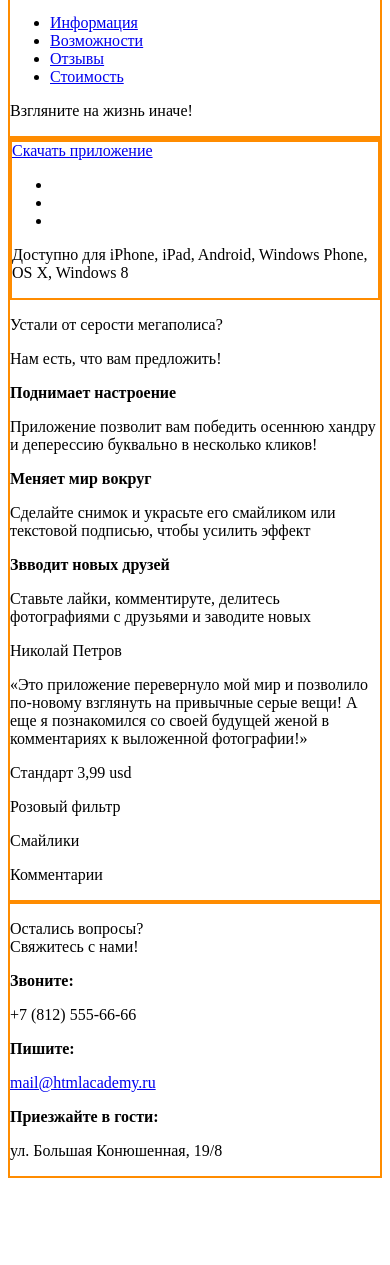
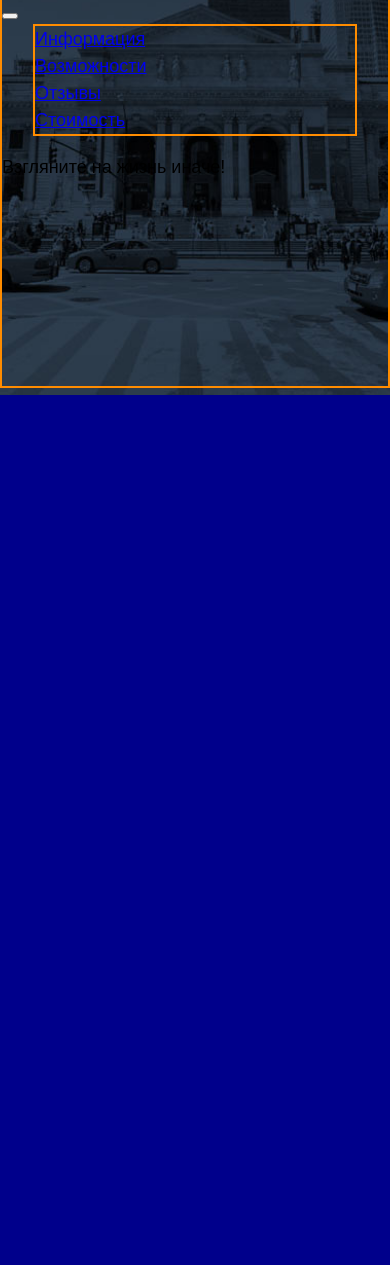
Before and after one commit to jack100500/18002-pink, a website: page index.html in a window 390 px wide. Shown: the part 80-1345 px from the top of the page. Before the commit the page ends 1266 px from the top, so only its background shows below. Drawn offline with nearby package versions, Linux system fonts and the light colour scheme; files that its build step writes are made by us from their sources.

Commit message:
Черновик

```diff
--- a/index.html
+++ b/index.html
@@ -4,124 +4,127 @@
   <meta charset="utf-8">
   <title>HTML Academy: Пинк</title>
   <link href="css/style.css" rel="stylesheet">
+  <meta name="viewport" content="width=device-width, initial-scale=1">
 </head>
 <body>
-<header class="header  header--index">
-  <div class="header__upper">
-    <p class="header__logo">PINK</p>
-    <button class="header__burger-button">
-      <span class="header__icon-bar"></span>
-      <span class="header__icon-bar"></span>
-      <span class="header__icon-bar"></span>
+<header class="page-header  header--index">
+  <div class="page-header__upper">
+    <div class="page-header__logo">PINK</div>
+    <button class="page-header__burger-button">
+      <span class="page-header__icon-bar"></span>
+      <span class="page-header__icon-bar"></span>
+      <span class="page-header__icon-bar"></span>
     </button>
-    <nav class="header__menu">
-      <ul class="header__menu-list">
-        <li class="header__menu-element"><a href="#">Информация</a></li>
-        <li class="header__menu-element"><a href="#">Возможности</a></li>
-        <li class="header__menu-element"><a href="#">Отзывы</a></li>
-        <li class="header__menu-element"><a href="#">Стоимость</a></li>
-      </ul>
+    <nav class="main-nav">
+      <div class="main-nav__wrapper">
+        <ul class="main-nav__items">
+          <li class="main-nav__item"><a href="#">Информация</a></li>
+          <li class="main-nav__item"><a href="#">Возможности</a></li>
+          <li class="main-nav__item"><a href="#">Отзывы</a></li>
+          <li class="main-nav__item"><a href="#">Стоимость</a></li>
+        </ul>
+      </div>
     </nav>
   </div>
-  <div class="header__bottom  header__bottom--index">
-    <p class="header__category-title">Взгляните на жизнь иначе!</p>
+  <div class="page-header__bottom  page-header__bottom--index">
+    <p class="page-header__category-title">Взгляните на жизнь иначе!</p>
   </div>
 </header>
-<main class="content">
-  <div class="download">
-    <a class="btn btn-download" href="#">Скачать приложение</a>
-    <div class="download__platforms">
-      <ul class="download__platforms-list">
-        <li class="download__platform  download__platform--apple"></li>
-        <li class="download__platform  download__platform--android"></li>
-        <li class="download__platform  download__platform--windows"></li>
-      </ul>
-    </div>
-    <p class="download__description">
-      Доступно для iPhone, iPad, Android, Windows Phone, OS X, Windows 8
-    </p>
-  </div>
-  <div class="features">
-    <div class="features__promo-text  features__promo-text--index">
-      <p>Устали от серости мегаполиса?</p>
-      <p>Нам есть, что вам предложить!</p>
-    </div>
-    <div class="features__items">
-      <div class="feature">
-        <b class="feature__title">Поднимает настроение</b>
-        <p class="feature__description">
-          Приложение позволит вам победить осеннюю хандру и деперессию буквально в несколько кликов!
-        </p>
-      </div>
-      <div class="feature">
-        <b class="feature__title">Меняет мир вокруг</b>
-        <p class="feature__description">
-          Сделайте снимок и украсьте его смайликом или текстовой подписью, чтобы усилить эффект
-        </p>
-      </div>
-      <div class="feature">
-        <b class="feature__title">Звводит новых друзей</b>
-        <p class="feature__description">
-          Ставьте лайки, комментируте, делитесь фотографиями с друзьями и заводите новых
-        </p>
-      </div>
-    </div>
-  </div>
-  <article class="slider-stories">
-    <div class="slider-stories__episode">
-      <p class="slider-stories__hero-name">Николай Петров</p>
-      <p class="slider-stories__cool-story">
-        «Это приложение перевернуло мой мир и позволило по-новому взглянуть на привычные серые вещи! А еще я
-        познакомился со своей будущей женой в комментариях к выложенной фотографии!»
-      </p>
-    </div>
-    <div class="slider-stories__controls">
-      <div class="slider-control"></div>
-      <div class="slider-control  slider-control--active"></div>
-      <div class="slider-control"></div>
-    </div>
-  </article>
-  <article class="slider-pricing">
-    <div class="slider-pricing__item">
-      <div class="slider-pricing__header  slider-pricing__header--new">
-        <span class="slider-pricing__title">Стандарт</span>
-        <span class="slider-pricing__price">3,99 usd</span>
-      </div>
-      <div class="slider-pricing__content">
-        <p class="slider-pricing__option  slider-pricing__option--available">Розовый фильтр</p>
-        <p class="slider-pricing__option  slider-pricing__option--available">Смайлики</p>
-        <p class="slider-pricing__option  slider-pricing__option--unavailable">Комментарии</p>
-      </div>
-      <div class="slider-pricing__controls">
-        <div class="slider-control"></div>
-        <div class="slider-control  slider-control--active"></div>
-        <div class="slider-control"></div>
-      </div>
-    </div>
-  </article>
-</main>
-<footer class="footer">
-  <div class="footer__feedback">
-    <p class="footer__title">Остались вопросы?<br>Свяжитесь с нами!</p>
-    <div class="footer__contact">
-      <b class="footer__invitation-title">Звоните:</b>
-      <p class="footer__contact">
-        +7 (812) 555-66-66
-      </p>
-      <b class="footer__invitation-title">Пишите:</b>
-      <p class="footer__contact">
-        <a href="mailto:mail@htmlacademy.ru">mail@htmlacademy.ru</a>
-      </p>
-      <b class="footer__invitation-title">Приезжайте в гости:</b>
-      <p class="footer__contact">
-        ул. Большая
-        Конюшенная, 19/8
-      </p>
-    </div>
-  </div>
-  <div class="footer__map">
-    <!-- yandex widget code -->
-  </div>
-</footer>
+<!--<main class="content">-->
+  <!--<div class="download">-->
+    <!--<a class="btn btn-download" href="#">Скачать приложение</a>-->
+    <!--<div class="download__platforms">-->
+      <!--<ul class="download__platforms-list">-->
+        <!--<li class="download__platform  download__platform&#45;&#45;apple"></li>-->
+        <!--<li class="download__platform  download__platform&#45;&#45;android"></li>-->
+        <!--<li class="download__platform  download__platform&#45;&#45;windows"></li>-->
+      <!--</ul>-->
+    <!--</div>-->
+    <!--<p class="download__description">-->
+      <!--Доступно для iPhone, iPad, Android, Windows Phone, OS X, Windows 8-->
+    <!--</p>-->
+  <!--</div>-->
+  <!--<div class="features">-->
+    <!--<div class="features__promo-text  features__promo-text&#45;&#45;index">-->
+      <!--<p>Устали от серости мегаполиса?</p>-->
+      <!--<p>Нам есть, что вам предложить!</p>-->
+    <!--</div>-->
+    <!--<div class="features__items">-->
+      <!--<div class="feature">-->
+        <!--<b class="feature__title">Поднимает настроение</b>-->
+        <!--<p class="feature__description">-->
+          <!--Приложение позволит вам победить осеннюю хандру и деперессию буквально в несколько кликов!-->
+        <!--</p>-->
+      <!--</div>-->
+      <!--<div class="feature">-->
+        <!--<b class="feature__title">Меняет мир вокруг</b>-->
+        <!--<p class="feature__description">-->
+          <!--Сделайте снимок и украсьте его смайликом или текстовой подписью, чтобы усилить эффект-->
+        <!--</p>-->
+      <!--</div>-->
+      <!--<div class="feature">-->
+        <!--<b class="feature__title">Звводит новых друзей</b>-->
+        <!--<p class="feature__description">-->
+          <!--Ставьте лайки, комментируте, делитесь фотографиями с друзьями и заводите новых-->
+        <!--</p>-->
+      <!--</div>-->
+    <!--</div>-->
+  <!--</div>-->
+  <!--<article class="slider-stories">-->
+    <!--<div class="slider-stories__episode">-->
+      <!--<p class="slider-stories__hero-name">Николай Петров</p>-->
+      <!--<p class="slider-stories__cool-story">-->
+        <!--«Это приложение перевернуло мой мир и позволило по-новому взглянуть на привычные серые вещи! А еще я-->
+        <!--познакомился со своей будущей женой в комментариях к выложенной фотографии!»-->
+      <!--</p>-->
+    <!--</div>-->
+    <!--<div class="slider-stories__controls">-->
+      <!--<div class="slider-control"></div>-->
+      <!--<div class="slider-control  slider-control&#45;&#45;active"></div>-->
+      <!--<div class="slider-control"></div>-->
+    <!--</div>-->
+  <!--</article>-->
+  <!--<article class="slider-pricing">-->
+    <!--<div class="slider-pricing__item">-->
+      <!--<div class="slider-pricing__header  slider-pricing__header&#45;&#45;new">-->
+        <!--<span class="slider-pricing__title">Стандарт</span>-->
+        <!--<span class="slider-pricing__price">3,99 usd</span>-->
+      <!--</div>-->
+      <!--<div class="slider-pricing__content">-->
+        <!--<p class="slider-pricing__option  slider-pricing__option&#45;&#45;available">Розовый фильтр</p>-->
+        <!--<p class="slider-pricing__option  slider-pricing__option&#45;&#45;available">Смайлики</p>-->
+        <!--<p class="slider-pricing__option  slider-pricing__option&#45;&#45;unavailable">Комментарии</p>-->
+      <!--</div>-->
+      <!--<div class="slider-pricing__controls">-->
+        <!--<div class="slider-control"></div>-->
+        <!--<div class="slider-control  slider-control&#45;&#45;active"></div>-->
+        <!--<div class="slider-control"></div>-->
+      <!--</div>-->
+    <!--</div>-->
+  <!--</article>-->
+<!--</main>-->
+<!--<footer class="footer">-->
+  <!--<div class="footer__feedback">-->
+    <!--<p class="footer__title">Остались вопросы?<br>Свяжитесь с нами!</p>-->
+    <!--<div class="footer__contact">-->
+      <!--<b class="footer__invitation-title">Звоните:</b>-->
+      <!--<p class="footer__contact">-->
+        <!--+7 (812) 555-66-66-->
+      <!--</p>-->
+      <!--<b class="footer__invitation-title">Пишите:</b>-->
+      <!--<p class="footer__contact">-->
+        <!--<a href="mailto:mail@htmlacademy.ru">mail@htmlacademy.ru</a>-->
+      <!--</p>-->
+      <!--<b class="footer__invitation-title">Приезжайте в гости:</b>-->
+      <!--<p class="footer__contact">-->
+        <!--ул. Большая-->
+        <!--Конюшенная, 19/8-->
+      <!--</p>-->
+    <!--</div>-->
+  <!--</div>-->
+  <!--<div class="footer__map">-->
+    <!--&lt;!&ndash; yandex widget code &ndash;&gt;-->
+  <!--</div>-->
+<!--</footer>-->
 </body>
 </html>
--- a/sass/header.scss
+++ b/sass/header.scss
@@ -1,3 +1,41 @@
-.header {
-  @include highlighter();
-}
+//.page-header {
+//  @include highlighter();
+//  min-height: 380px;
+//}
+//
+//.page-header__logo {
+//  @include highlighter();
+//  background: green;
+//  height: 85px;
+//}
+
+//@media screen and (min-width: $tablet-width) {
+//  .page-header {
+//    position: relative;
+//
+//    min-height: 70px;
+//    padding-bottom: 300px;
+//  }
+//
+//  .page-header__logo {
+//    position: absolute;
+//    background: green;
+//
+//    //font-size: 45px;
+//
+//    bottom: 0;
+//
+//    width: 100%;
+//    height: 300px;
+//  }
+//}
+
+//@media screen and (min-width: $desktop-width) {
+//  .page-header {
+//    padding-bottom: 648px;
+//  }
+//
+//  .page-header__logo {
+//    height: 110px;
+//  }
+//}
--- a/sass/mixins.scss
+++ b/sass/mixins.scss
@@ -1,3 +1,138 @@
 @mixin highlighter() {
   border: 2px solid darkorange;
 }
+
+body {
+  margin: 0;
+  padding: 0;
+
+  font-size: 18px;
+  line-height: 27px;
+  font-family: Arial, sans-serif;
+  color: black;
+  font-style: normal;
+
+  background-color: white;
+}
+
+@mixin clearfix {
+  &::after {
+    content: '';
+
+    display: table;
+    clear: both;
+  }
+}
+
+$tablet-width: 700px;
+$desktop-width: 1200px;
+$background-color: darkblue;
+
+@mixin container {
+  width: 320px;
+  margin: 0 auto;
+
+  @media screen and (min-width: $tablet-width) {
+    width: 640px;
+  }
+
+  @media screen and (min-width: $desktop-width) {
+    width: 960px;
+  }
+}
+
+body {
+  background: $background-color url('/img/bg-back-mobile.jpg') no-repeat center top / 720px auto;
+  min-height: 3166px;
+}
+
+@media screen and (min-width: $tablet-width) {
+  body {
+    background: $background-color url('/img/bg-back-mobile.jpg') no-repeat center top / 1178px auto;
+    min-height: 4218px;
+  }
+}
+
+@media screen and (min-width: $desktop-width) {
+  body {
+    background: $background-color url('/img/bg-back-mobile.jpg') no-repeat center top / 1391px auto;
+    min-height: 4218px;
+  }
+}
+
+// Временно тут все, это черновик просто.
+
+// header
+
+.page-header {
+  @include highlighter();
+  min-height: 464px;
+}
+
+.page-header__logo {
+  @include highlighter();
+  background: green;
+  height: 71px;
+  margin: 0;
+}
+
+@media screen and (min-width: $tablet-width) {
+  .page-header {
+    position: relative;
+
+    min-height: 70px;
+    //padding-bottom: 397px;
+  }
+
+  //.page-header__logo {
+  //  position: absolute;
+  //
+  //  //font-size: 45px;
+  //
+  //  bottom: 0;
+  //
+  //  width: 100%;
+  //  height: 397px;
+  //}
+}
+
+@media screen and (min-width: $desktop-width) {
+  //.page-header {
+  //  padding-bottom: 648px;
+  //}
+  //
+  //.page-header__logo {
+  //  height: 110px;
+  //}
+}
+
+// main-nav
+
+.main-nav {
+  @include highlighter;
+  position: relative;
+
+  width: 320px;
+  min-height: 50px;
+  margin: 0 auto;
+}
+
+.main-nav__items {
+  margin: 0;
+  padding: 0;
+
+  list-style: none;
+}
+
+.main-nav__wrapper {
+  @include container;
+  @include clearfix;
+}
+
+@media screen and (min-width: $tablet-width) {
+  .main-nav {
+    width: auto;
+    min-height: 70px;
+    margin: 0;
+  }
+}
--- a/sass/style.scss
+++ b/sass/style.scss
@@ -1,6 +1,7 @@
 @import 'variables.scss';
 @import 'mixins.scss';
 @import 'header.scss';
+@import 'main-nav.scss';
 @import 'slider-stories.scss';
 @import 'application.scss';
 @import 'main-logo.scss';
```
Also changed, not shown: sass/main-nav.scss (added, +16 -0 lines).
